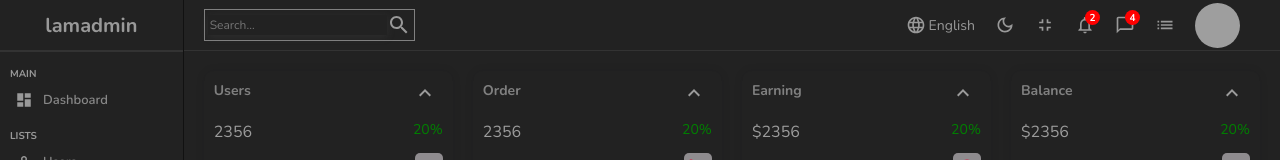
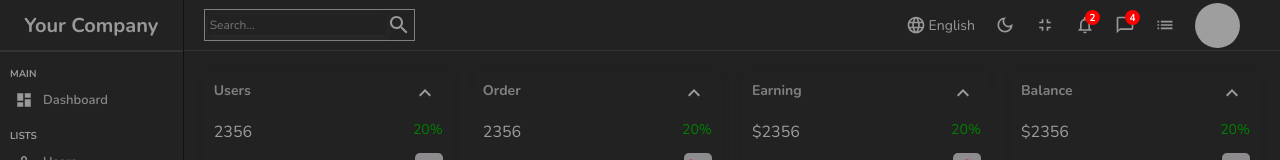
Before and after one commit to Fedi-jou/Admin_dashboard_reactjs, a React (Create React App) app: page / in a window 1280 px wide. Shown: the top 160 px of the page. Built offline with nearby package versions, Linux system fonts and the light colour scheme; grey boxes are pictures that could not be loaded.

Commit message:
logo fix

```diff
--- a/src/components/sidebar/Sidebar.jsx
+++ b/src/components/sidebar/Sidebar.jsx
@@ -21,7 +21,7 @@ const Sidebar = () => {
     <div className="sidebar">
     <div className="top">
       <Link to="/" style={{ textDecoration: "none" }}>
-        <span className="logo">lamadmin</span>
+        <span className="logo">Your Company</span>
       </Link>
     </div>
     <hr />
```
